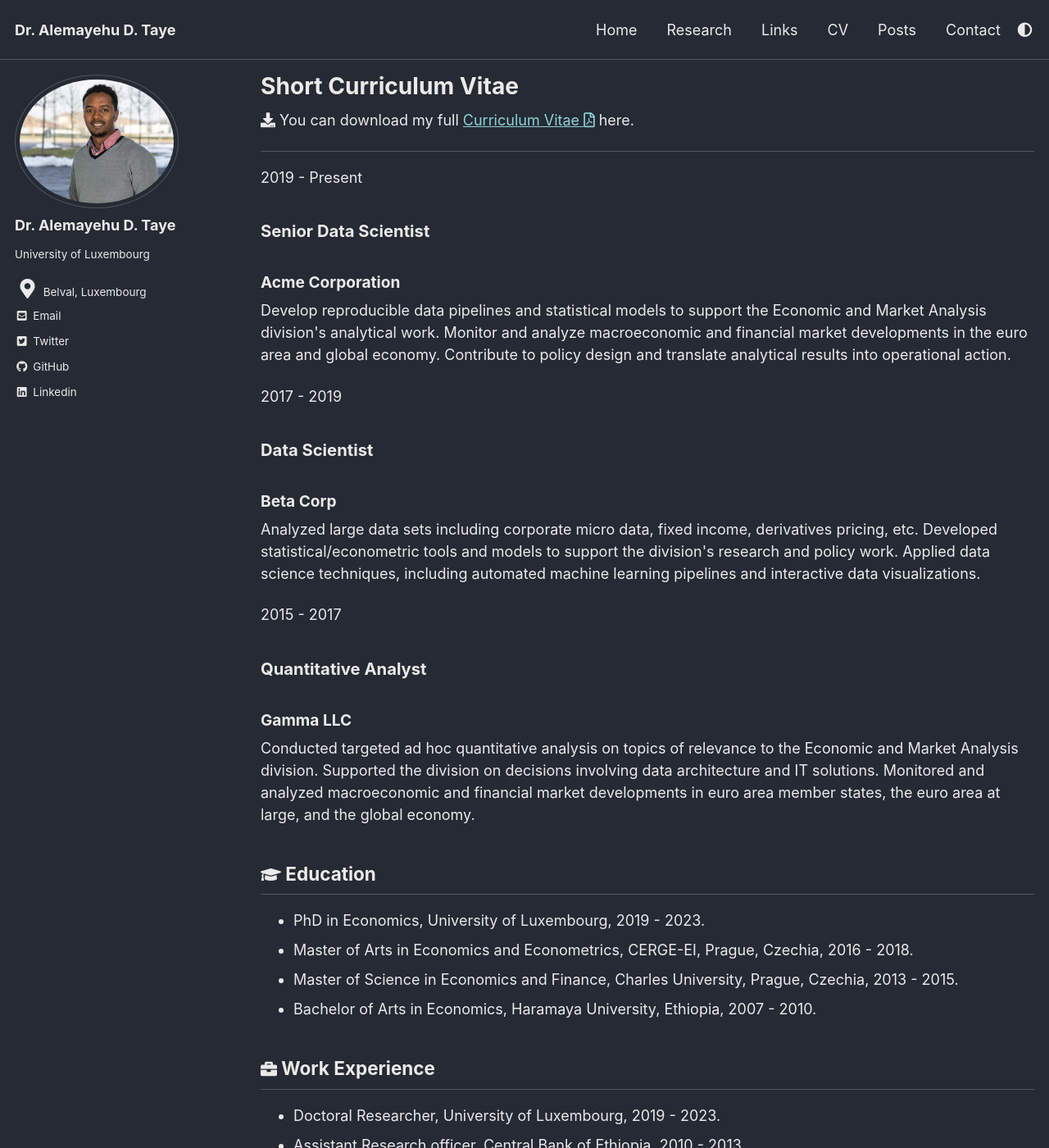
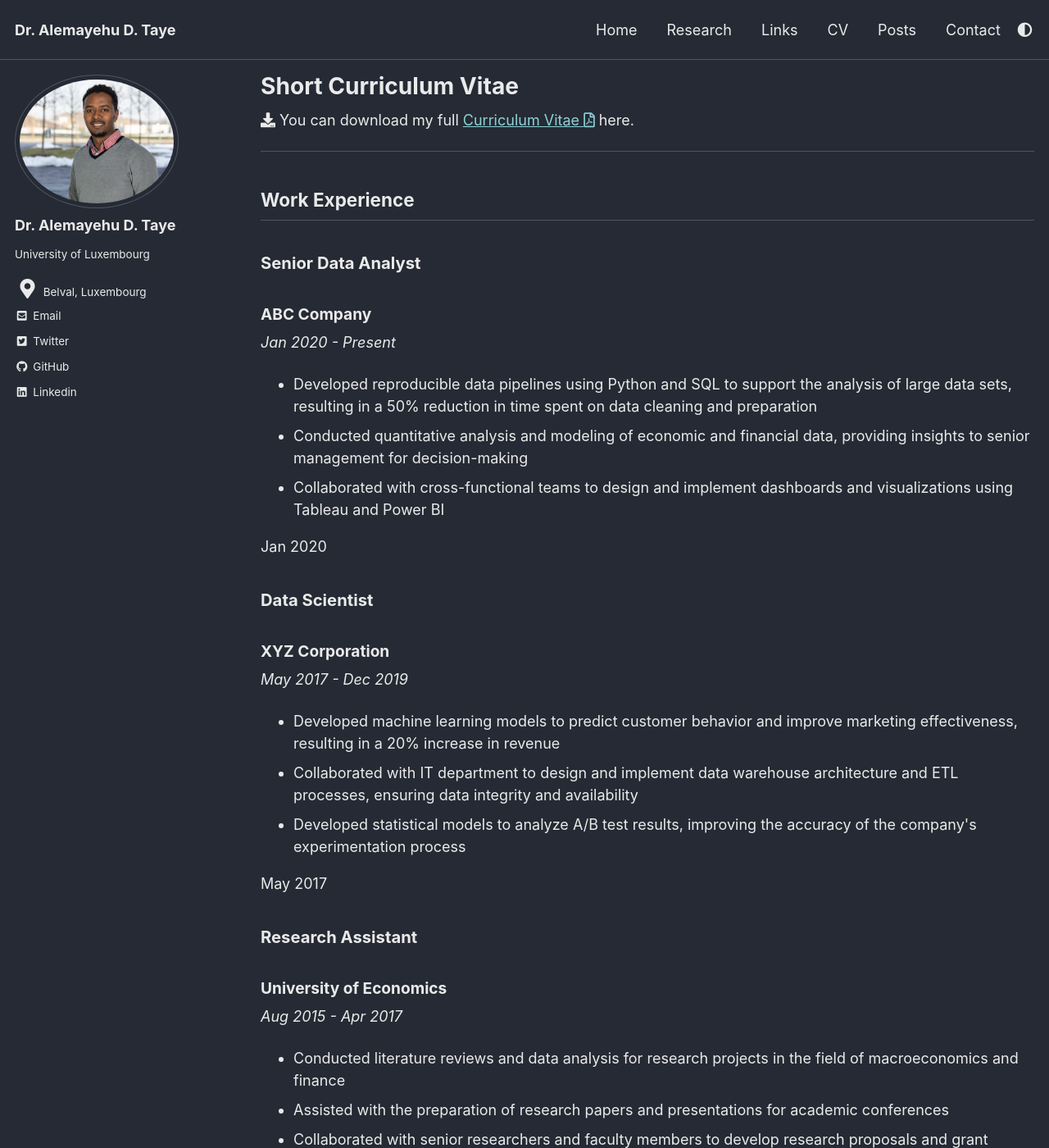
Before and after one commit to AlexTaye/AlexTAYE, a Jekyll site: the page built from _pages/CV.md, in a window 1280 px wide and 1400 px high. Shown: the whole window at 82% size. Built offline with Jekyll 4.4.1, drawn with Linux system fonts in a browser that asks for light colours; cached includes are drawn as plain includes; some of the changed text lies outside the part shown.

Commit message:
Update CV.md

```diff
--- a/_pages/CV.md
+++ b/_pages/CV.md
@@ -17,32 +17,63 @@ toc_icon: "gear"
 
 ***
 
+## Work Experience
+
 <div class="timeline">
-  <div class="entry">
-    <div class="title">2019 - Present</div>
-    <div class="body">
-      <h3>Senior Data Scientist</h3>
-      <h4>Acme Corporation</h4>
-      <p>Develop reproducible data pipelines and statistical models to support the Economic and Market Analysis division's analytical work. Monitor and analyze macroeconomic and financial market developments in the euro area and global economy. Contribute to policy design and translate analytical results into operational action.</p>
-    </div>
+
+<!-- Job 1 -->
+<div class="timeline-item">
+  <div class="timeline-item-content">
+    <h3>Senior Data Analyst</h3>
+    <h4>ABC Company</h4>
+    <p><em>Jan 2020 - Present</em></p>
+    <ul>
+      <li>Developed reproducible data pipelines using Python and SQL to support the analysis of large data sets, resulting in a 50% reduction in time spent on data cleaning and preparation</li>
+      <li>Conducted quantitative analysis and modeling of economic and financial data, providing insights to senior management for decision-making</li>
+      <li>Collaborated with cross-functional teams to design and implement dashboards and visualizations using Tableau and Power BI</li>
+    </ul>
   </div>
-  <div class="entry">
-    <div class="title">2017 - 2019</div>
-    <div class="body">
-      <h3>Data Scientist</h3>
-      <h4>Beta Corp</h4>
-      <p>Analyzed large data sets including corporate micro data, fixed income, derivatives pricing, etc. Developed statistical/econometric tools and models to support the division's research and policy work. Applied data science techniques, including automated machine learning pipelines and interactive data visualizations.</p>
-    </div>
-  </div>
-  <div class="entry">
-    <div class="title">2015 - 2017</div>
-    <div class="body">
-      <h3>Quantitative Analyst</h3>
-      <h4>Gamma LLC</h4>
-      <p>Conducted targeted ad hoc quantitative analysis on topics of relevance to the Economic and Market Analysis division. Supported the division on decisions involving data architecture and IT solutions. Monitored and analyzed macroeconomic and financial market developments in euro area member states, the euro area at large, and the global economy.</p>
-    </div>
+  <div class="timeline-item-date">
+    <span>Jan 2020</span>
   </div>
 </div>
+
+<!-- Job 2 -->
+<div class="timeline-item">
+  <div class="timeline-item-content">
+    <h3>Data Scientist</h3>
+    <h4>XYZ Corporation</h4>
+    <p><em>May 2017 - Dec 2019</em></p>
+    <ul>
+      <li>Developed machine learning models to predict customer behavior and improve marketing effectiveness, resulting in a 20% increase in revenue</li>
+      <li>Collaborated with IT department to design and implement data warehouse architecture and ETL processes, ensuring data integrity and availability</li>
+      <li>Developed statistical models to analyze A/B test results, improving the accuracy of the company's experimentation process</li>
+    </ul>
+  </div>
+  <div class="timeline-item-date">
+    <span>May 2017</span>
+  </div>
+</div>
+
+<!-- Job 3 -->
+<div class="timeline-item">
+  <div class="timeline-item-content">
+    <h3>Research Assistant</h3>
+    <h4>University of Economics</h4>
+    <p><em>Aug 2015 - Apr 2017</em></p>
+    <ul>
+      <li>Conducted literature reviews and data analysis for research projects in the field of macroeconomics and finance</li>
+      <li>Assisted with the preparation of research papers and presentations for academic conferences</li>
+      <li>Collaborated with senior researchers and faculty members to develop research proposals and grant applications</li>
+    </ul>
+  </div>
+  <div class="timeline-item-date">
+    <span>Aug 2015</span>
+  </div>
+</div>
+
+</div> <!-- end timeline -->
+
 
 
 ## <i class='fas fa-graduation-cap' style='font-size:20px'></i> Education
```
